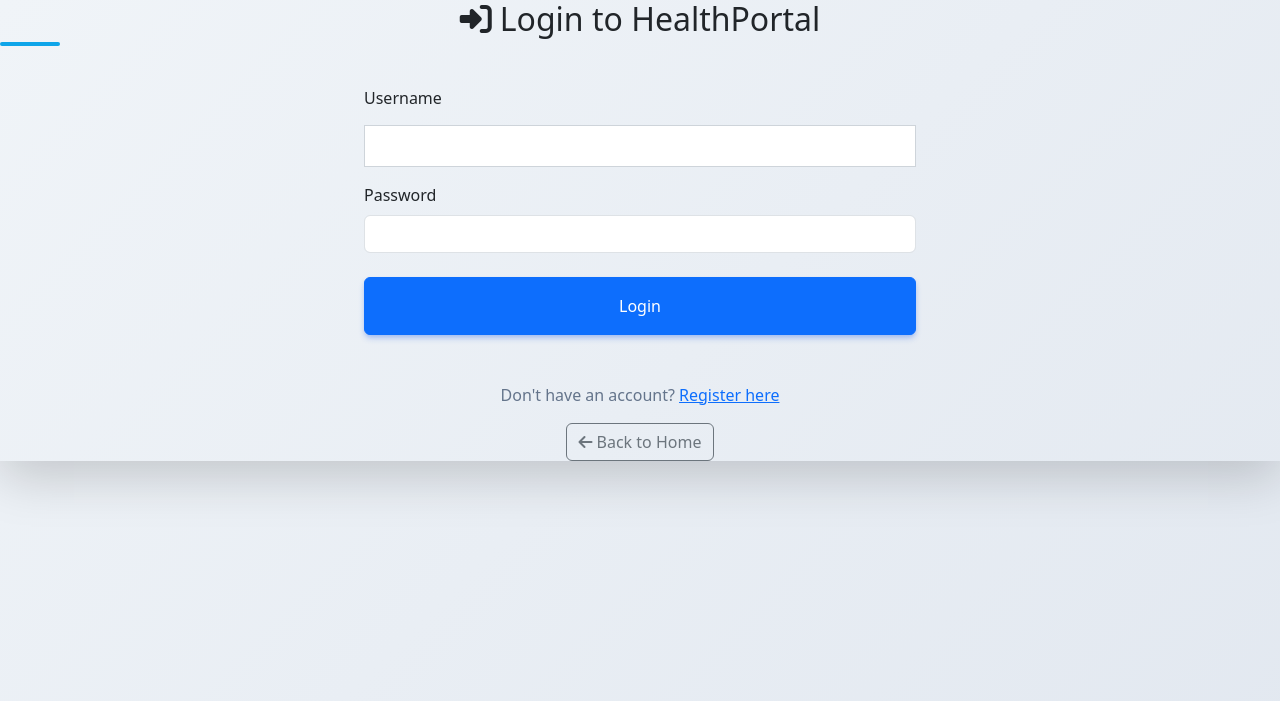
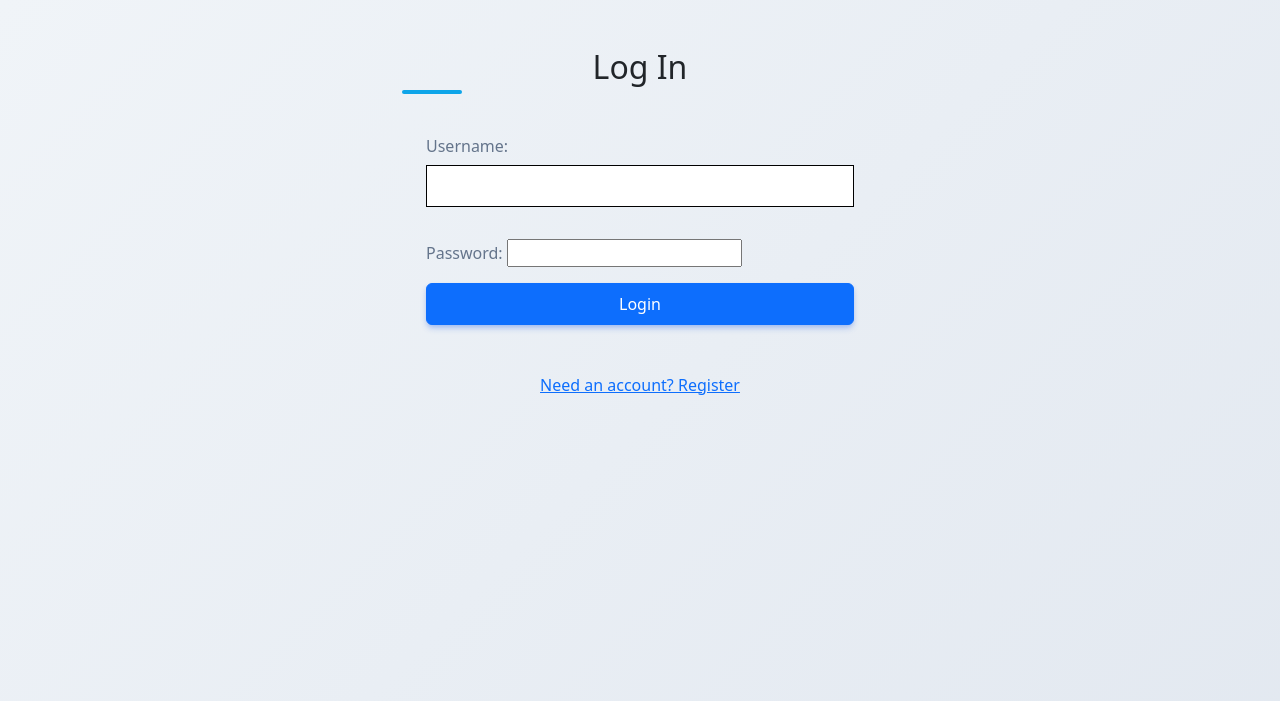
Before and after one commit to deepakkarhana/Healthportal1, a Django app: page /login/ in a window 1280 px wide. Shown: the top 701 px of the page. Before the commit the page ends 497 px from the top, so only its background shows below. Run offline with Django 5.2, Linux system fonts and the light colour scheme.

Commit message:
Refactor authentication views and templates: streamlined login and registration forms, improved error handling, and enhanced layout for better user experience.

```diff
--- a/core/urls.py
+++ b/core/urls.py
@@ -2,14 +2,6 @@ from django.urls import path
 from . import views
 from django.contrib.auth.views import LoginView
 from django.contrib.auth.decorators import login_required
-from django.contrib.auth import logout  # Import missing logout function
-from django.shortcuts import redirect
-from django.urls import reverse_lazy
-
-# Custom Logout Function
-def custom_logout(request):
-    logout(request)
-    return redirect('home')
 
 urlpatterns = [
     # Public pages
@@ -22,16 +14,11 @@ urlpatterns = [
     path('success/', views.success, name='success'),
     path('profile/', login_required(views.profile), name='profile'),
 
-    # Authentication URLs with enhanced configuration
-    path(
-        'login/',
-        LoginView.as_view(
-            template_name='auth/login.html',
-            redirect_authenticated_user=True,
-            next_page=reverse_lazy('profile')  # Explicit redirect destination
-        ),
-        name='login'
-    ),
-    path('logout/', views.custom_logout, name='logout'),  # Fixed reference
+    # Authentication URLs
+    path('login/', LoginView.as_view(
+        template_name='auth/login.html',
+        redirect_authenticated_user=True
+    ), name='login'),
+    path('logout/', views.custom_logout, name='logout'),
     path('register/', views.register, name='register'),
 ]
--- a/templates/auth/login.html
+++ b/templates/auth/login.html
@@ -3,41 +3,33 @@
 <html lang="en">
 <head>
     <meta charset="UTF-8">
-    <meta name="viewport" content="width=device-width, initial-scale=1.0">
     <title>Login | HealthPortal</title>
     <link rel="stylesheet" href="{% static 'css/style.css' %}">
     <link href="https://cdn.jsdelivr.net/npm/bootstrap@5.3.3/dist/css/bootstrap.min.css" rel="stylesheet">
-    <link rel="stylesheet" href="https://cdnjs.cloudflare.com/ajax/libs/font-awesome/6.4.0/css/all.min.css">
 </head>
 <body>
-    <section class="auth-section">
-        <div class="auth-container">
-            <div class="auth-card shadow-lg">
-                <h2 class="text-center mb-4">
-                    <i class="fas fa-sign-in-alt me-2"></i>Login to HealthPortal
-                </h2>
-
-                <form method="post" class="auth-form">
-                    {% csrf_token %}
-                    <div class="mb-3">
-                        <label for="username" class="form-label">Username</label>
-                        <input type="text" name="username" class="form-control" id="username" required>
-                    </div>
-                    <div class="mb-4">
-                        <label for="password" class="form-label">Password</label>
-                        <input type="password" name="password" class="form-control" id="password" required>
-                    </div>
-                    <button type="submit" class="btn btn-primary w-100 py-3">Login</button>
-                </form>
-
-                <div class="auth-footer mt-4 text-center">
-                    <p>Don't have an account? <a href="{% url 'register' %}">Register here</a></p>
-                    <a href="{% url 'home' %}" class="btn btn-outline-secondary">
-                        <i class="fas fa-arrow-left me-1"></i>Back to Home
-                    </a>
-                </div>
+    <div class="container mt-5" style="max-width: 500px;">
+        <h2 class="mb-4 text-center">Log In</h2>
+        <form method="post" novalidate>
+            {% csrf_token %}
+            {{ form.as_p }}
+            <button type="submit" class="btn btn-primary w-100 py-2">Login</button>
+        </form>
+        {% if form.errors %}
+            <div class="alert alert-danger mt-3">
+                {% for field in form %}
+                    {% for error in field.errors %}
+                        <strong>{{ field.label }}:</strong> {{ error }}<br>
+                    {% endfor %}
+                {% endfor %}
+                {% for error in form.non_field_errors %}
+                    {{ error }}<br>
+                {% endfor %}
             </div>
+        {% endif %}
+        <div class="mt-3 text-center">
+            <a href="{% url 'register' %}">Need an account? Register</a>
         </div>
-    </section>
+    </div>
 </body>
 </html>
```
Also changed, not shown: templates/auth/register.html (+21 -52 lines), db.sqlite3.
